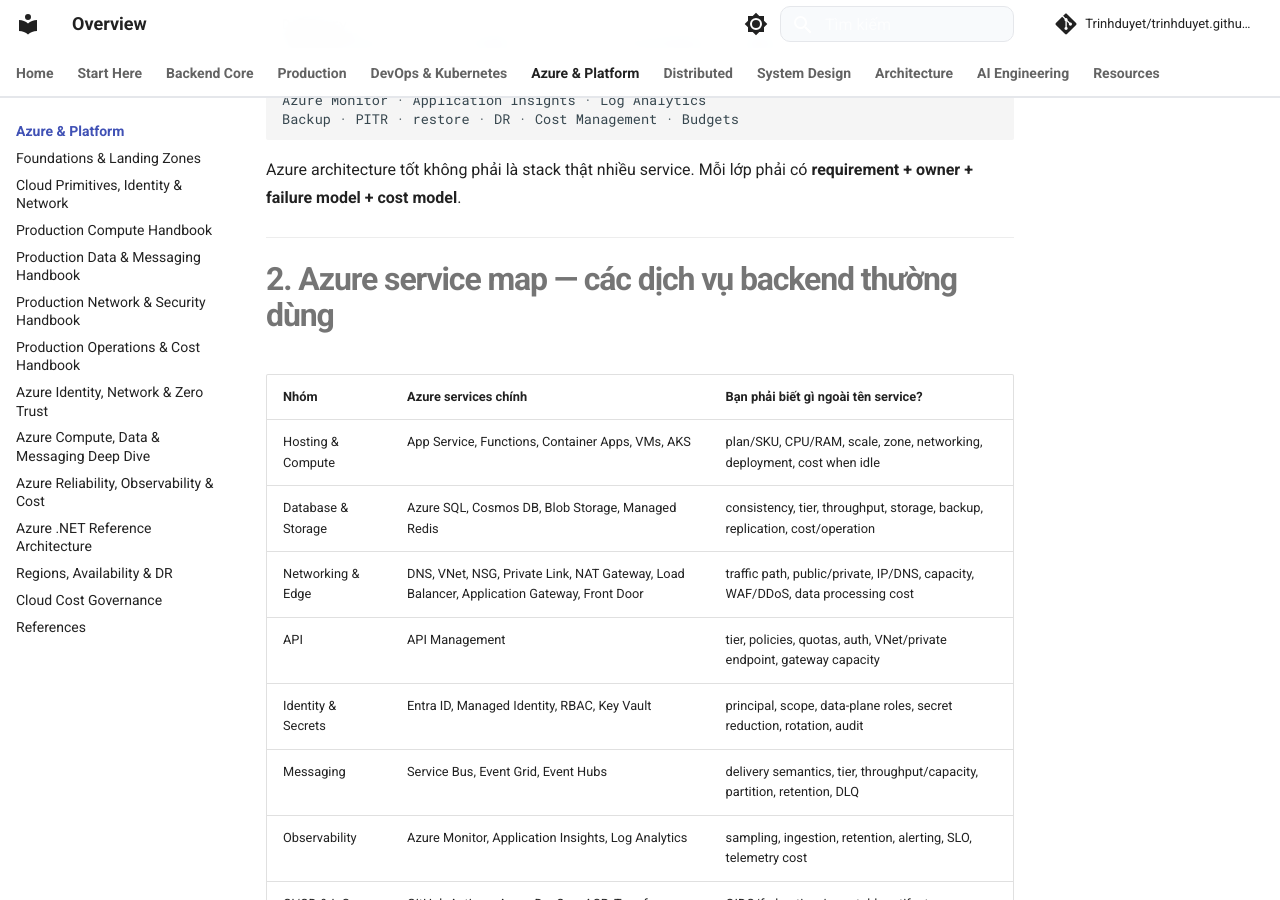
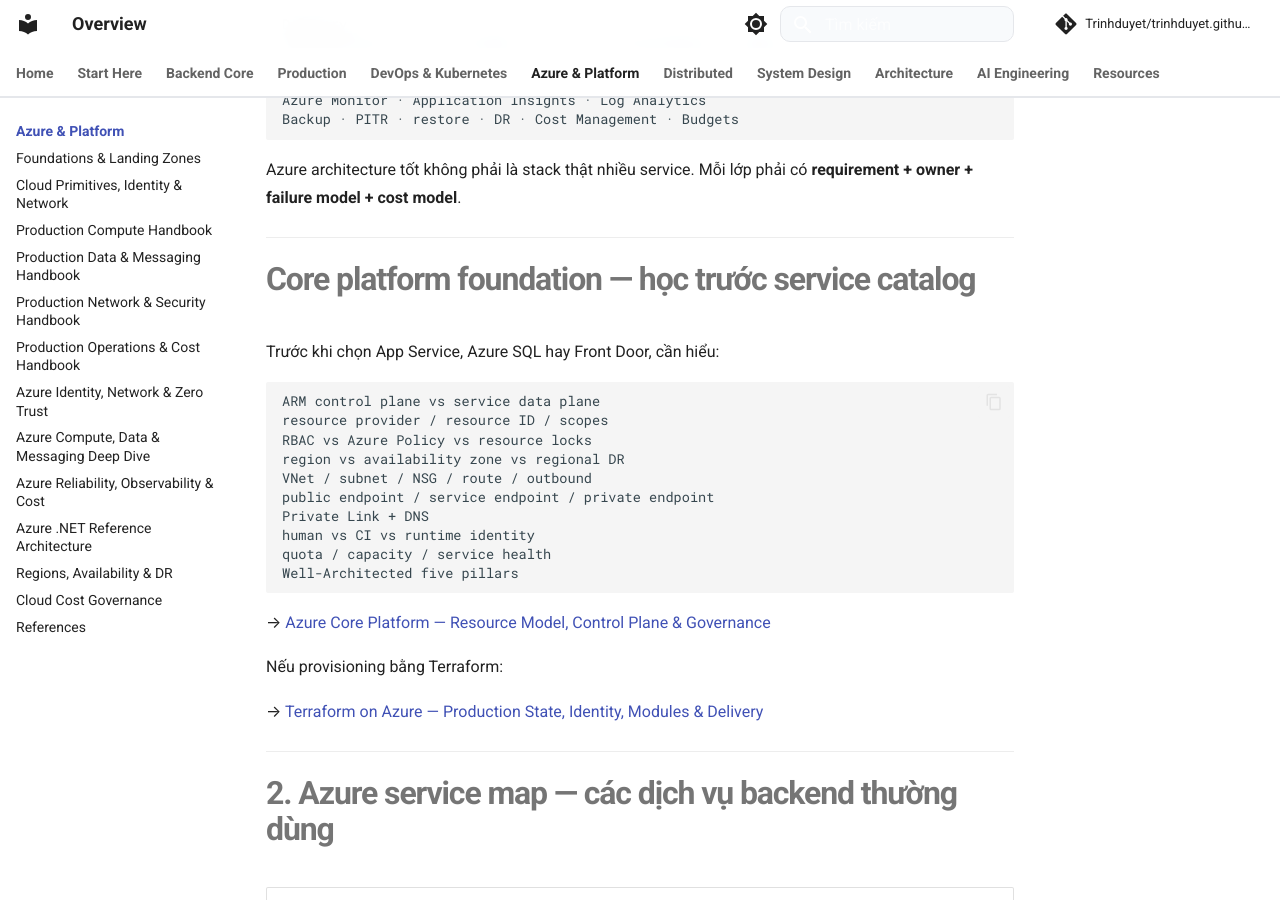
Before and after one commit to Trinhduyet/trinhduyet.github.io, an MkDocs documentation site: the page built from docs/14-cloud/README.md, in a window 1280 px wide and 900 px high, scrolled down 1590 px. Built offline with MkDocs 1.6.1 and Material for MkDocs 9.7.7, drawn with Linux system fonts in a browser that asks for light colours; comment, search, counter and statistics services are not loaded; some of the changed text lies outside the part shown.

Commit message:
docs(azure): expose core platform and Terraform learning path

````diff
--- a/docs/14-cloud/README.md
+++ b/docs/14-cloud/README.md
@@ -69,6 +69,31 @@
 ```
 
 Azure architecture tốt không phải là stack thật nhiều service. Mỗi lớp phải có **requirement + owner + failure model + cost model**.
+
+---
+
+# Core platform foundation — học trước service catalog
+
+Trước khi chọn App Service, Azure SQL hay Front Door, cần hiểu:
+
+~~~text
+ARM control plane vs service data plane
+resource provider / resource ID / scopes
+RBAC vs Azure Policy vs resource locks
+region vs availability zone vs regional DR
+VNet / subnet / NSG / route / outbound
+public endpoint / service endpoint / private endpoint
+Private Link + DNS
+human vs CI vs runtime identity
+quota / capacity / service health
+Well-Architected five pillars
+~~~
+
+→ [Azure Core Platform — Resource Model, Control Plane & Governance](azure-core-platform-control-plane-and-governance.md)
+
+Nếu provisioning bằng Terraform:
+
+→ [Terraform on Azure — Production State, Identity, Modules & Delivery](../13-devops-iac/terraform-on-azure-production.md)
 
 ---
 
@@ -452,8 +477,10 @@
 
 | Guide | Mục tiêu |
 |---|---|
+| [Azure Core Platform](azure-core-platform-control-plane-and-governance.md) | ARM, control/data plane, scopes, RBAC/Policy/locks, region/zone, network/DNS, operations |
 | [Cloud Primitives, Identity & Networking](cloud-primitives-identity-and-networking.md) | hiểu primitive cloud trước Azure product names |
-| [Azure Foundations & Landing Zones](azure-foundations-resource-hierarchy-and-landing-zones.md) | hierarchy, subscription, policy, governance |
+| [Azure Foundations & Landing Zones](azure-foundations-resource-hierarchy-and-landing-zones.md) | hierarchy, subscription, platform/application landing zones, governance |
+| [Terraform on Azure](../13-devops-iac/terraform-on-azure-production.md) | state backend, OIDC, AzureRM/AzAPI/AVM, modules, Policy/RBAC, CI/CD |
 | [Compute Handbook](azure-production-handbook-compute.md) | cấu hình + cost App Service/Functions/Container Apps/VM |
 | [Data & Messaging Handbook](azure-production-handbook-data-messaging.md) | database/storage/cache/messaging + capacity/cost |
 | [Network & Security Handbook](azure-production-handbook-network-security.md) | edge, DNS, VNet, private connectivity, IAM/security |
````
